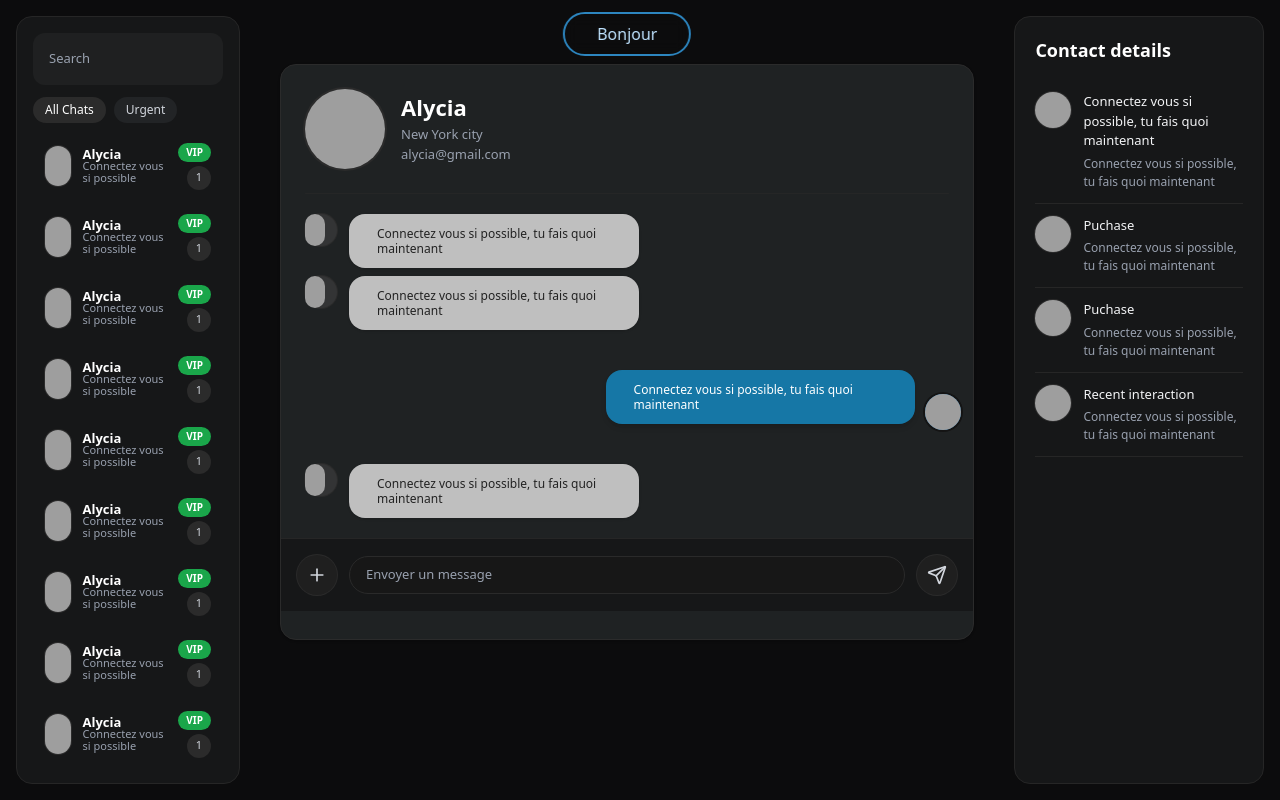
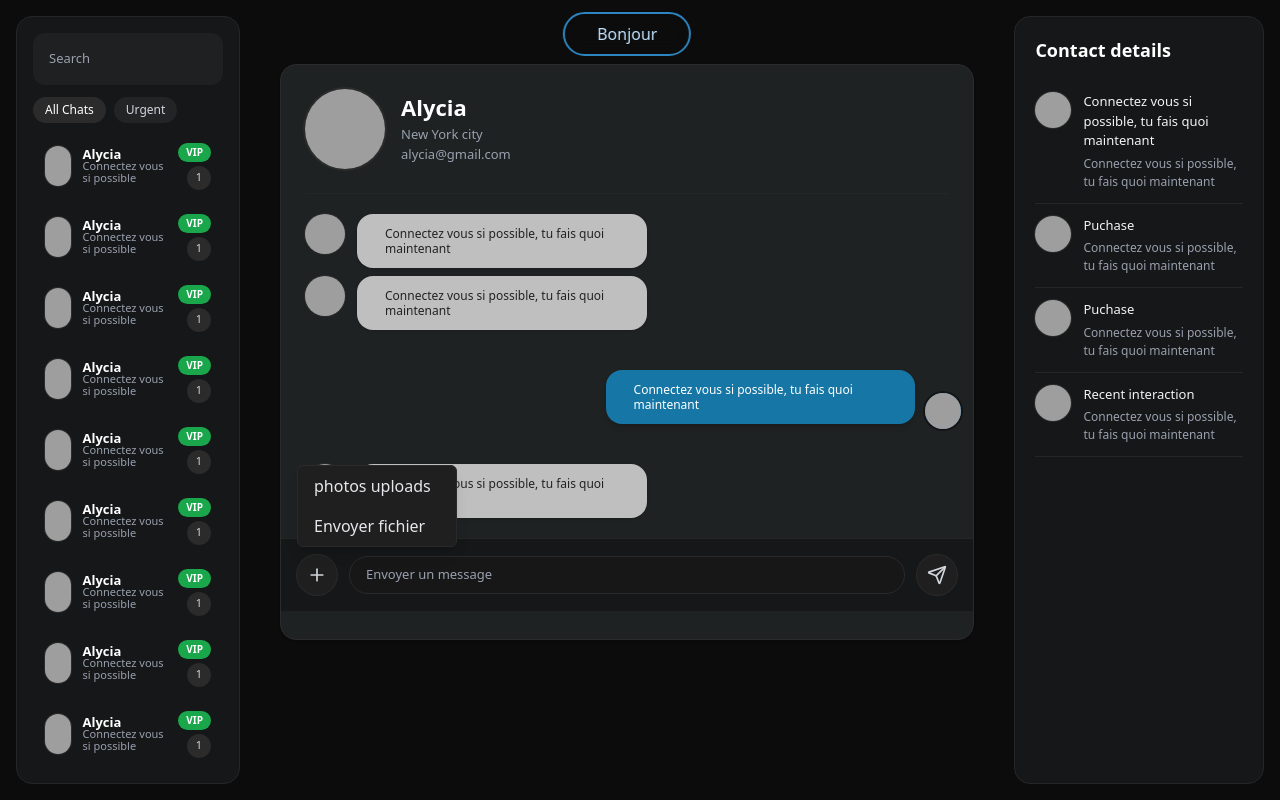
Before and after one commit to Andritina/Simply, a React (Vite) app: page /chat in a window 1280 px wide. Both pictures are taken after a click on the button 317 px from the left and 575 px from the top of the page. Built offline with nearby package versions, Linux system fonts and the light colour scheme; grey boxes are pictures that could not be loaded.

Commit message:
commit 2

```diff
--- a/src/components/ChatWindow.tsx
+++ b/src/components/ChatWindow.tsx
@@ -1,10 +1,10 @@
-import React from "react";
+import React, { useState, useRef, useEffect } from "react";
 import { Plus, Send } from "lucide-react";
 
 const MessageLeft = ({ text = "" }: { text: string }) => (
   <div className="flex items-start gap-3">
-            <div className="w-8 h-8 rounded-full bg-[#333435] ring-1 ring-[#2b2b2b] flex items-center  text-sm">
-              <img src="https://i.pravatar.cc/32" alt="a" className="w-5 h-8 rounded-full object-cover"/>
+    <div className="w-10 h-10 rounded-full bg-[#333435] ring-1 ring-[#2b2b2b] flex items-center  text-sm">
+      <img src="https://i.pravatar.cc/32" alt="a" className="w-10 h-10 rounded-full object-cover"/>
     </div>
 
     <div className="bg-[#bfbfbf] text-[#222] px-7 py-3 rounded-[16px] max-w-[45%] text-[12px] leading-tight shadow-sm">
@@ -20,16 +20,31 @@ import { Plus, Send } from "lucide-react";
         {text}
       </div>
 
-              <div className="absolute -right-3 bottom-[-6px] w-9 h-9 rounded-full bg-[#0b6db0] ring-2 ring-[#141414] overflow-hidden flex items-center justify-center">
+      <div className="absolute -right-3 bottom-[-5px] w-9 h-9 rounded-full bg-[#0b6db0] ring-2 ring-[#141414] overflow-hidden flex items-center justify-center">
         <img src="https://i.pravatar.cc/40?img=8" alt="me" className="w-full h-full object-cover"/>
       </div>
     </div>
   </div>
 );
 
-
 const ChatWindow: React.FC = () => {
   const sample = "Connectez vous si possible, tu fais quoi maintenant";
+
+  const [isMenuOpen, setIsMenuOpen] = useState(false);
+  const plusRef = useRef<HTMLButtonElement>(null);
+
+  // Fermer le menu si clic en dehors
+  useEffect(() => {
+    const handleClickOutside = (event: MouseEvent) => {
+      if (plusRef.current && !plusRef.current.contains(event.target as Node)) {
+        setIsMenuOpen(false);
+      }
+    };
+    document.addEventListener("mousedown", handleClickOutside);
+    return () => {
+      document.removeEventListener("mousedown", handleClickOutside);
+    };
+  }, []);
 
   return (
     <div className="flex flex-col h-full">
@@ -62,20 +77,37 @@ const ChatWindow: React.FC = () => {
         <div className="h-6" />
         <MessageLeft text={sample} />
       </div>
+
       {/* Zone d'envoi - card légèrement distincte et arrondie */}
+      <div className="px-4 py-4 flex items-center gap-3 bg-[#161718] border-t border-[#262626] relative">
 
-<div className="px-4 py-4 flex items-center gap-3 bg-[#161718] border-t border-[#262626]">
-
- <button className="w-10 h-10 rounded-full bg-[#1f1f1f] flex items-center justify-center ring-1 ring-[#2a2a2a] hover:bg-[#242424] transition">
+        {/* Bouton Plus avec menu drop-top */}
+        <div className="relative">
+          <button
+            ref={plusRef}
+            onClick={() => setIsMenuOpen(!isMenuOpen)}
+            className="w-10 h-10 rounded-full bg-[#1f1f1f] flex items-center justify-center ring-1 ring-[#2a2a2a] hover:bg-[#242424] transition"
+          >
             <Plus className="w-5 h-5 text-gray-300" />
           </button>
+{isMenuOpen && (
+  <div className="absolute bottom-full mb-2 right-0 translate-x-30 w-40 bg-[#1f1f1f] border border-[#2a2a2a] rounded-md shadow-lg overflow-hidden z-50">
+    <button className="w-full text-left px-4 py-2 hover:bg-[#2a2a2a] text-gray-200">photos uploads</button>
+    <button className="w-full text-left px-4 py-2 hover:bg-[#2a2a2a] text-gray-200">Envoyer fichier</button>
+  </div>
+)}
 
+        </div>
+
+        {/* Input message */}
         <div className="bg-[#171717] border border-[#2a2a2a] rounded-full px-4 py-2 flex items-center gap-3 flex-1">
           <input
             placeholder="Envoyer un message"
             className="flex-1 bg-transparent outline-none text-[13px] text-gray-200 placeholder-gray-400"
           />
         </div>
+
+        {/* Bouton Send */}
         <button className="w-10 h-10 rounded-full bg-[#1f1f1f] flex items-center justify-center ring-1 ring-[#2a2a2a] hover:bg-[#242424] transition">
           <Send className="w-5 h-5 text-gray-300" />
         </button>
```
Also changed, not shown: 1 other file (tests, documents, lock files or other folders). Lines whose indentation alone changed are shown as unchanged.
